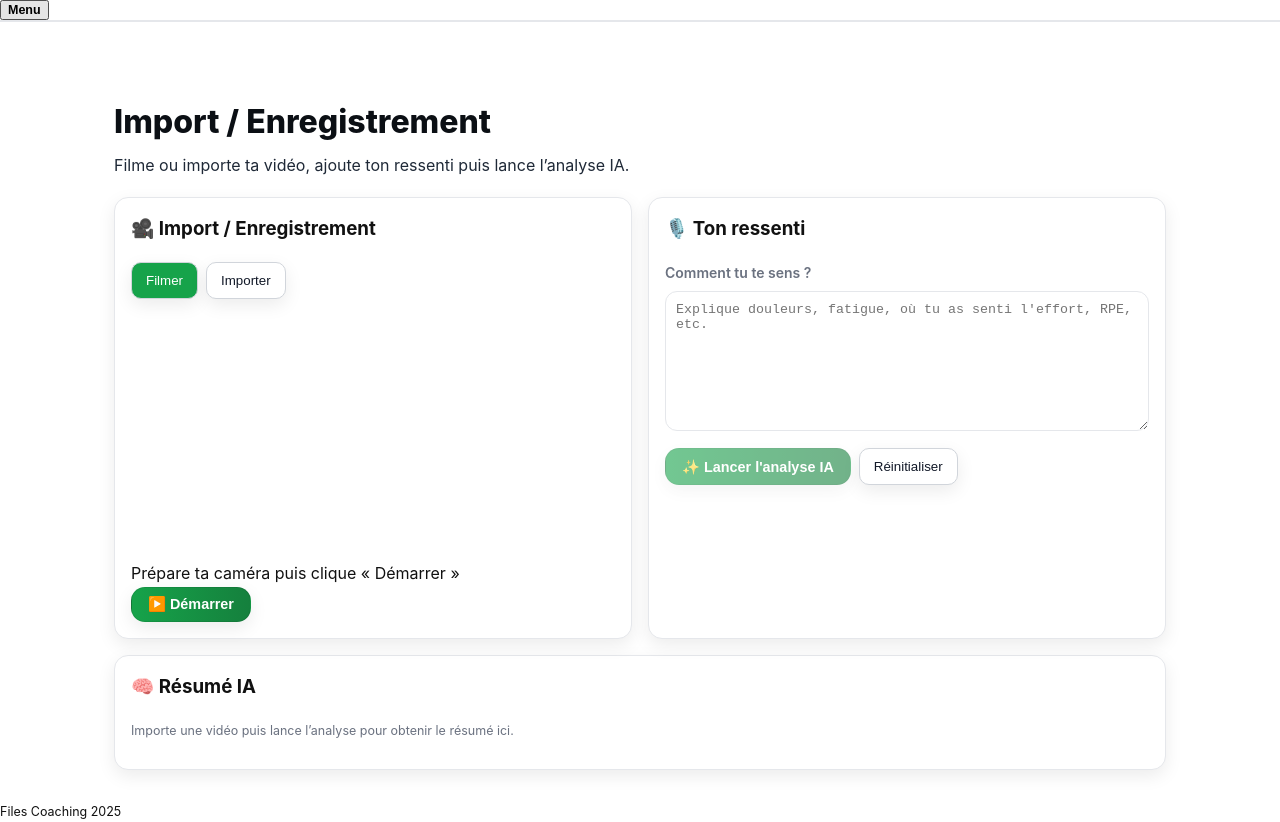
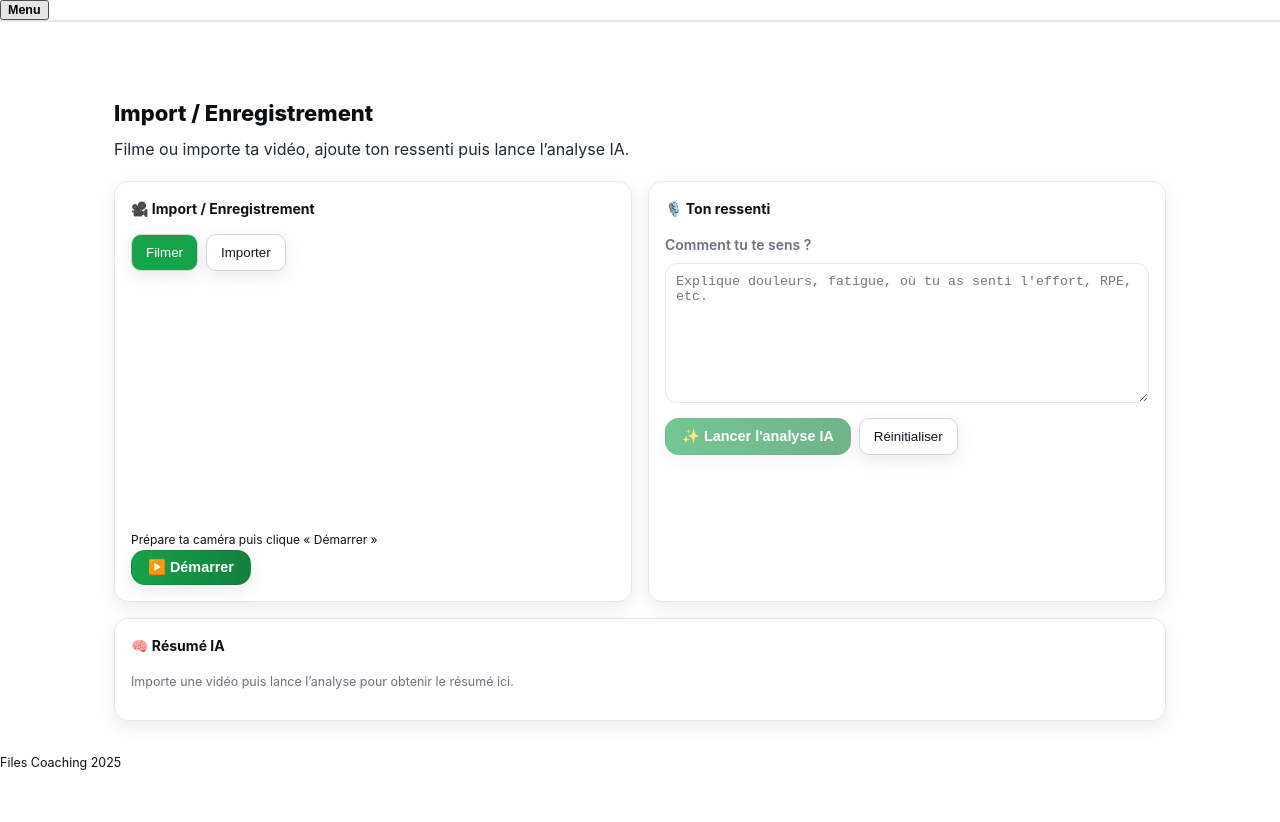
Before and after one commit to lebasquelyza/appli-files, a Next.js app in the folder apps/web/: page /dashboard/corrector in a window 1280 px wide. After the commit the page ends 800 px from the top, so only its background shows below. Built offline with nearby package versions, Linux system fonts and the light colour scheme.

Commit message:
Update page.tsx

```diff
--- a/apps/web/app/dashboard/corrector/page.tsx
+++ b/apps/web/app/dashboard/corrector/page.tsx
@@ -193,11 +193,25 @@ function makeCorrections(exo: string) {
 /* ===================== Page ===================== */
 export default function Page() {
   return (
-    <div className="container" style={{ paddingTop: 24, paddingBottom: 32 }}>
+    <div
+      className="container"
+      style={{
+        paddingTop: 24,
+        paddingBottom: 32,
+        fontSize: "var(--settings-fs, 12px)", // ⟵ même logique que la 1ère page
+      }}
+    >
       <div className="page-header">
         <div>
-          <h1 className="h1">Import / Enregistrement</h1>
-          <p className="lead">Filme ou importe ta vidéo, ajoute ton ressenti puis lance l’analyse IA.</p>
+          <h1
+            className="h1"
+            style={{ fontSize: 22 }} // ⟵ titre fixe 22px comme sur l’autre page
+          >
+            Import / Enregistrement
+          </h1>
+          <p className="lead">
+            Filme ou importe ta vidéo, ajoute ton ressenti puis lance l’analyse IA.
+          </p>
         </div>
       </div>
 
@@ -205,6 +219,7 @@ export default function Page() {
     </div>
   );
 }
+
 
 /* ===================== Composant principal ===================== */
 function CoachAnalyzer() {
```
